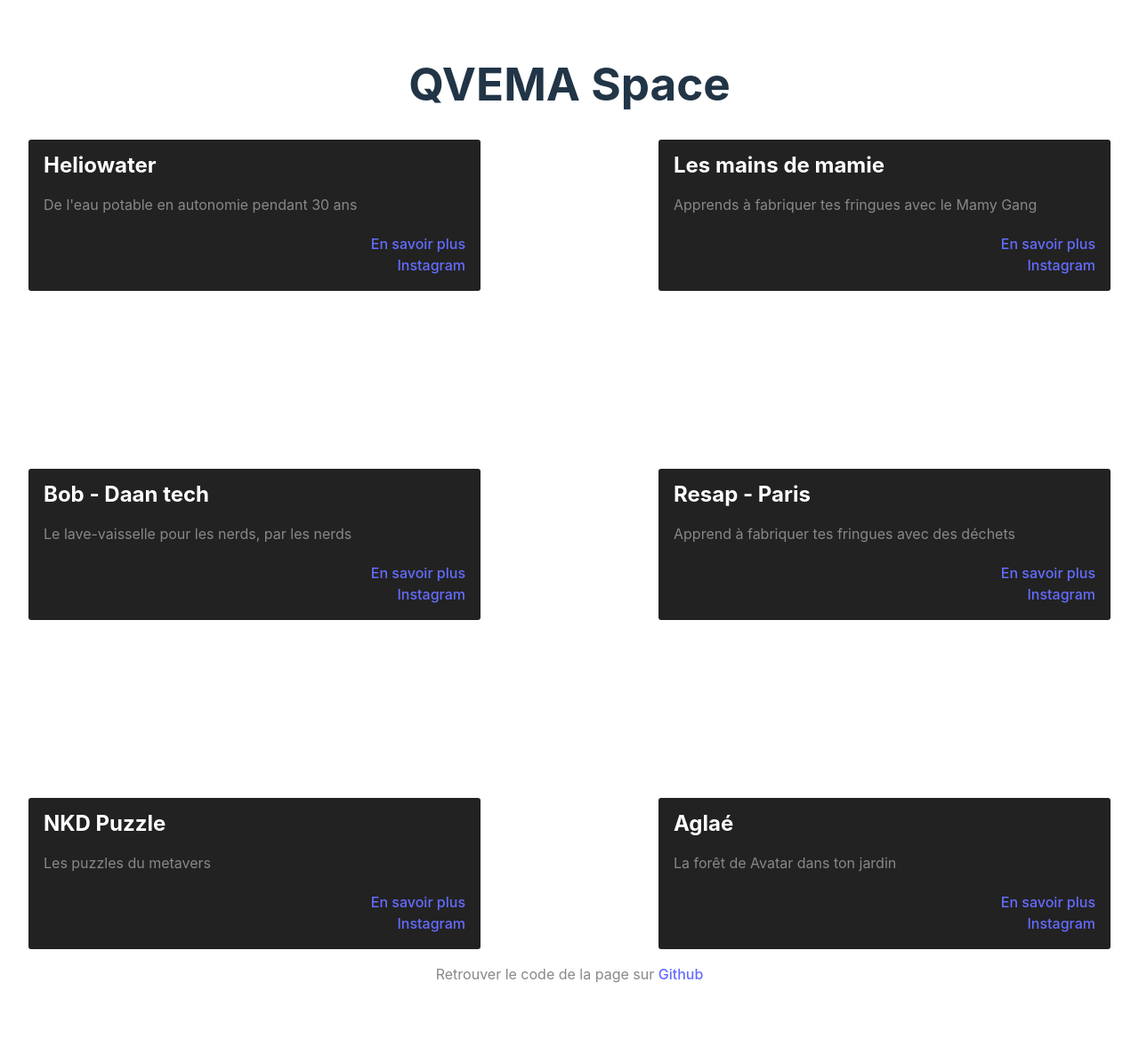
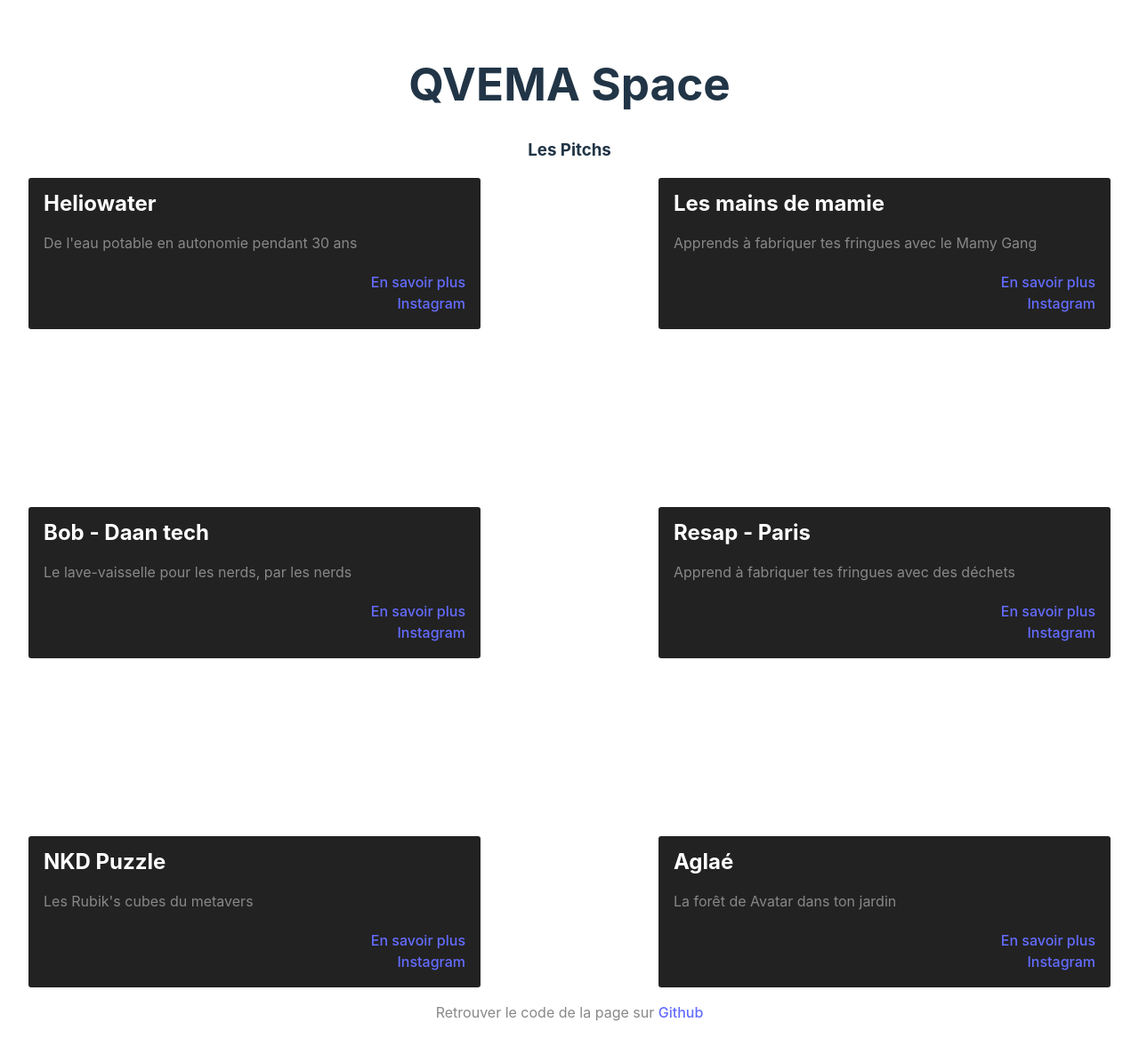
Before and after one commit to monsieurpigeon/qvema.space, a React (Vite) app: page / in a window 1280 px wide. Shown: the top 1186 px of the page at 89% size. Before the commit the page ends 1155 px from the top, so only its background shows below. Built offline with nearby package versions, Linux system fonts and the light colour scheme.

Commit message:
add pitch

```diff
--- a/src/App.tsx
+++ b/src/App.tsx
@@ -9,6 +9,7 @@
   return (
     <div className="App">
       <h1>QVEMA Space</h1>
+      <h3>Les Pitchs</h3>
       <div className="card-list">
         {companies.map((company: iCompany) => {
           return <Company key={company.url} company={company} />;
--- a/src/server/companies.ts
+++ b/src/server/companies.ts
@@ -29,7 +29,7 @@
   },
   {
     title: "NKD Puzzle",
-    description: "Les puzzles du metavers",
+    description: "Les Rubik's cubes du metavers",
     url: "https://nkd-puzzle.com/fr/",
     instagram: "https://www.instagram.com/nkdpuzzle/",
     season: 3,
```
